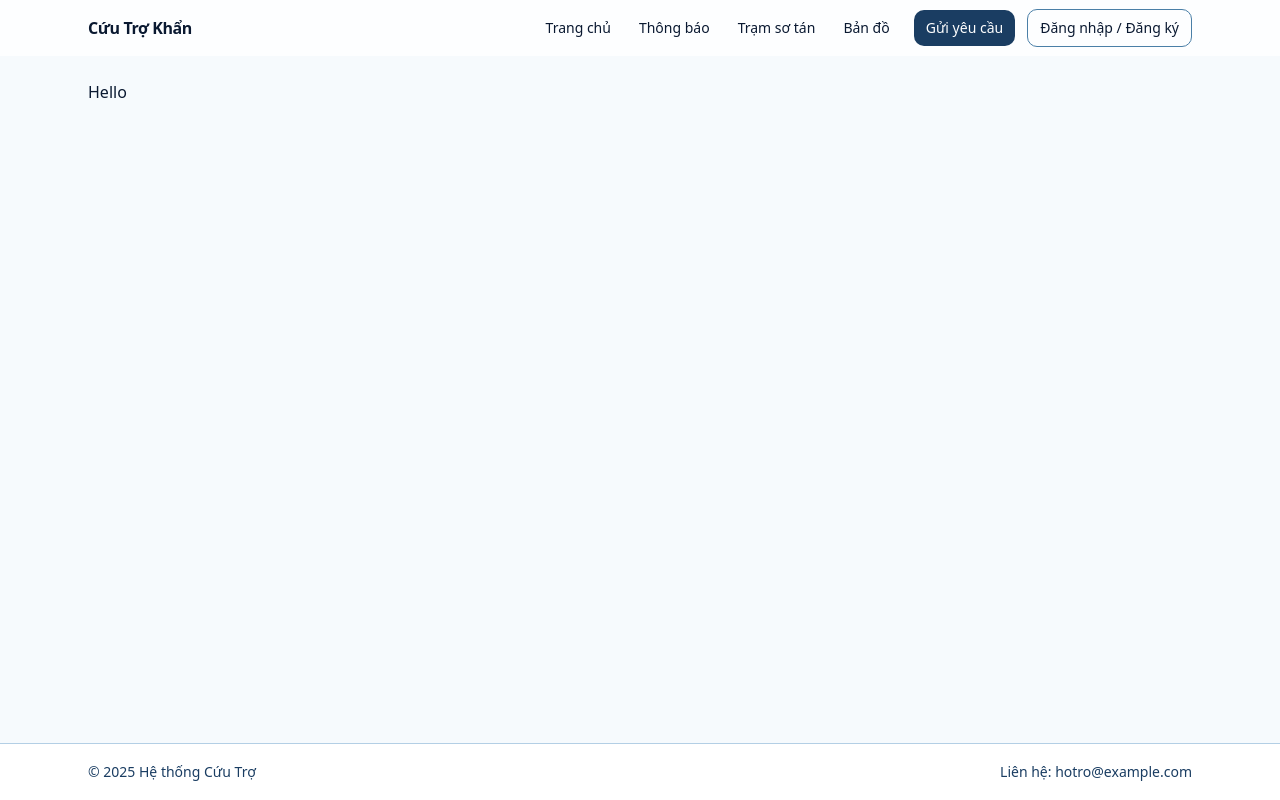
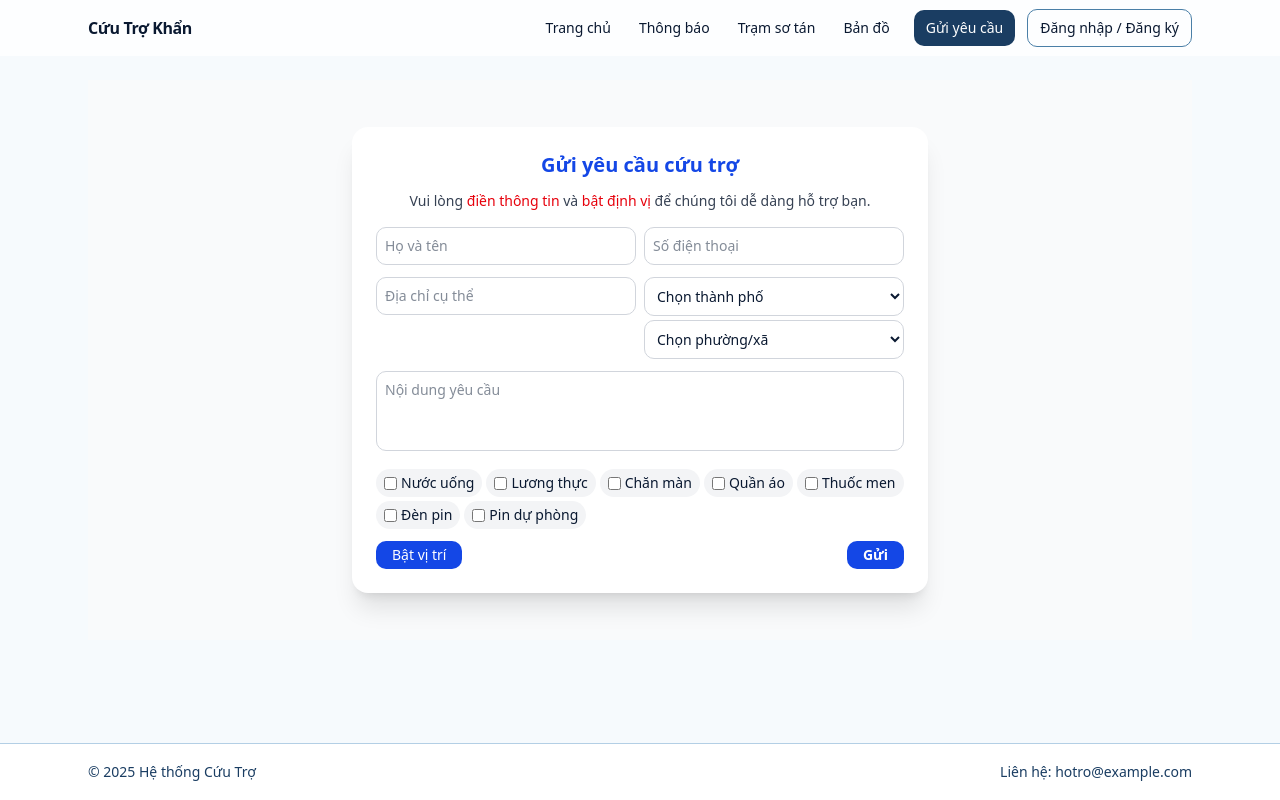
Before and after one commit to lennhatthanh/NCKH_FE, a React (Vite) app: page /yeu-cau in a window 1280 px wide. Built offline with nearby package versions, Linux system fonts and the light colour scheme; what axios-mock-adapter would draw is missing.

Commit message:
Refactor TramSoTan and YeuCauPublic components; add new data fetching logic, improve form handling, and enhance user experience with location features

```diff
--- a/src/index.css
+++ b/src/index.css
@@ -34,7 +34,9 @@ body,
 ::-webkit-scrollbar {
     display: none;
 }
-
+button {
+    cursor: pointer;
+}
 @import "tailwindcss";
 @import "tw-animate-css";
 
--- a/src/pages/admin/TramSoTan.jsx
+++ b/src/pages/admin/TramSoTan.jsx
@@ -30,7 +30,7 @@ const defaultTramSoTan = {
     mo_ta: "",
     suc_chua: 0,
     dang_chua: 0,
-    tinh_trang: 1,
+    tinh_trang: true,
 };
 export default function TramSoTan() {
     const dispatch = useDispatch();
--- a/src/pages/user/TramSoTanPublic.jsx
+++ b/src/pages/user/TramSoTanPublic.jsx
@@ -1,16 +1,16 @@
 import React, { useEffect, useState } from "react";
 import { useDispatch, useSelector } from "react-redux";
 import { useNavigate } from "react-router-dom";
-import { dataTramSoTan } from "../../features/tramsotan/tramSoTanSlice";
+import { dataTramSoTan, dataTramSoTanOpen } from "../../features/tramsotan/tramSoTanSlice";
 
 export default function TramSoTanPublic() {
   const dispatch = useDispatch();
   const navigate = useNavigate();
-  const data = useSelector((state) => state.tramsotan.tramsotan) || [];
+  const data = useSelector((state) => state.tramsotan.tramsotanopen) || [];
   const [search, setSearch] = useState("");
 
   useEffect(() => {
-    dispatch(dataTramSoTan());
+    dispatch(dataTramSoTanOpen());
   }, [dispatch]);
 
   const filteredData = data.filter(
--- a/src/pages/user/YeuCauPublic.jsx
+++ b/src/pages/user/YeuCauPublic.jsx
@@ -1,45 +1,251 @@
-import { useDispatch, useSelector } from "react-redux";
-import { useEffect, useState } from "react";
+import { useState } from "react";
 
-const empty = { ho_va_ten:"", so_dien_thoai:"", dia_chi:"", phuong:"", quan:"", noi_dung:"" };
+const empty = {
+  id: "",
+  ho_va_ten: "",
+  so_dien_thoai: "",
+  dia_chi_cu_the: "",
+  phuong: "",
+  thanh_pho: "",
+  noi_dung: "",
+  vi_do: "",
+  kinh_do: "",
+};
+
+const vatDung = ["Nước uống", "Lương thực", "Chăn màn", "Quần áo", "Thuốc men", "Đèn pin", "Pin dự phòng"];
+
+const cities = {
+  "Đà Nẵng": ["Hải Châu", "Thanh Khê", "Ngũ Hành Sơn", "Sơn Trà"],
+  "Hà Nội": ["Ba Đình", "Hoàn Kiếm", "Tây Hồ", "Cầu Giấy"],
+  "TP HCM": ["Quận 1", "Quận 3", "Quận 5", "Quận 10"],
+};
 
 export default function YeuCauPublic() {
-  // const dispatch = useDispatch();
-  // const { sending, ok, error } = useSelector(s=>s.requests);
-  // const [form, setForm] = useState(empty);
+  const [form, setForm] = useState(empty);
+  const [locationEnabled, setLocationEnabled] = useState(false);
+  const [selectedItems, setSelectedItems] = useState([]);
+  const [errors, setErrors] = useState({});
+  const [showConfirm, setShowConfirm] = useState(false);
 
-  // useEffect(()=>()=>dispatch(resetState()),[dispatch]);
+  const handleChange = (e) => setForm({ ...form, [e.target.name]: e.target.value });
 
-  // const submit = (e) => {
-  //   e.preventDefault();
-  //   dispatch(createRequest(form))
-  //     .unwrap()
-  //     .then(()=> setForm(empty));
-  // };
+  const toggleItem = (item) => {
+    const updated = selectedItems.includes(item)
+      ? selectedItems.filter((i) => i !== item)
+      : [...selectedItems, item];
+    setSelectedItems(updated);
+    setForm({ ...form, noi_dung: updated.join(", ") });
+  };
 
-  // return (
-  //   <div className="max-w-3xl">
-  //     <h1 className="text-2xl font-semibold mb-4">Gửi yêu cầu hỗ trợ</h1>
+  const getLocation = () => {
+    if (!navigator.geolocation) {
+      alert("Trình duyệt không hỗ trợ định vị.");
+      return;
+    }
+    navigator.geolocation.getCurrentPosition(
+      (position) => {
+        setForm({ ...form, vi_do: position.coords.latitude, kinh_do: position.coords.longitude });
+        setLocationEnabled(true);
+      },
+      () => alert("Vui lòng cho phép truy cập vị trí.")
+    );
+  };
 
-  //     {ok === true  && <div className="mb-4 p-3 rounded-lg border border-green-200 text-green-700 bg-green-50">Đã gửi yêu cầu. Cảm ơn bạn!</div>}
-  //     {ok === false && <div className="mb-4 p-3 rounded-lg border border-red-200 text-red-700 bg-red-50">Gửi thất bại: {error || "Vui lòng thử lại."}</div>}
+  const validate = () => {
+    const errs = {};
+    if (!form.ho_va_ten.trim()) errs.ho_va_ten = "Họ và tên bắt buộc";
+    if (!form.so_dien_thoai.match(/^\d{10,11}$/)) errs.so_dien_thoai = "Số điện thoại không hợp lệ (10-11 số)";
+    if (!form.dia_chi_cu_the.trim()) errs.dia_chi_cu_the = "Địa chỉ cụ thể bắt buộc";
+    if (!form.thanh_pho) errs.thanh_pho = "Chọn thành phố";
+    if (!form.phuong) errs.phuong = "Chọn phường/xã";
+    if (!form.noi_dung.trim()) errs.noi_dung = "Nội dung yêu cầu bắt buộc";
+    setErrors(errs);
+    return Object.keys(errs).length === 0;
+  };
 
-  //     <form onSubmit={submit} className="rounded-xl border border-ocean-100 bg-white p-5 grid grid-cols-1 md:grid-cols-2 gap-3">
-  //       <input required placeholder="Họ và tên" value={form.ho_va_ten} onChange={e=>setForm({...form, ho_va_ten:e.target.value})} className="px-3 py-2 rounded-lg border border-ocean-100"/>
-  //       <input required placeholder="Số điện thoại" value={form.so_dien_thoai} onChange={e=>setForm({...form, so_dien_thoai:e.target.value})} className="px-3 py-2 rounded-lg border border-ocean-100"/>
-  //       <input placeholder="Phường" value={form.phuong} onChange={e=>setForm({...form, phuong:e.target.value})} className="px-3 py-2 rounded-lg border border-ocean-100"/>
-  //       <input placeholder="Quận" value={form.quan} onChange={e=>setForm({...form, quan:e.target.value})} className="px-3 py-2 rounded-lg border border-ocean-100"/>
-  //       <input placeholder="Địa chỉ" value={form.dia_chi} onChange={e=>setForm({...form, dia_chi:e.target.value})} className="md:col-span-2 px-3 py-2 rounded-lg border border-ocean-100"/>
-  //       <textarea required placeholder="Nội dung cần hỗ trợ" rows={5} value={form.noi_dung} onChange={e=>setForm({...form, noi_dung:e.target.value})} className="md:col-span-2 px-3 py-2 rounded-lg border border-ocean-100"/>
-  //       <div className="md:col-span-2 flex justify-end gap-2">
-  //         <button type="submit" disabled={sending} className="px-4 py-2 rounded-lg bg-ocean-500 text-white disabled:opacity-60">
-  //           {sending ? "Đang gửi…" : "Gửi yêu cầu"}
-  //         </button>
-  //       </div>
-  //     </form>
-  //   </div>
-  // );
+  const handleSubmit = (e) => {
+    e.preventDefault();
+    if (!validate()) return;
+    if (!locationEnabled) {
+      setShowConfirm(true); // hiện modal confirm
+      return;
+    }
+    submitForm();
+  };
+
+  const submitForm = () => {
+    console.log("Form submitted:", form);
+    alert("Yêu cầu đã được gửi!");
+    setForm(empty);
+    setSelectedItems([]);
+    setLocationEnabled(false);
+    setErrors({});
+    setShowConfirm(false);
+  };
+
   return (
-    <>Hello</>
-  )
+    <div className="flex items-center justify-center bg-gray-50 p-4 min-h-[70vh]">
+      <div className="bg-white rounded-2xl shadow-xl w-full max-w-xl p-6">
+        <h2 className="text-xl font-bold text-blue-700 mb-3 text-center">Gửi yêu cầu cứu trợ</h2>
+        <p className="text-gray-700 mb-4 text-center text-sm">
+          Vui lòng <span className="text-red-600">điền thông tin</span> và <span className="text-red-600">bật định vị</span> để chúng tôi dễ dàng hỗ trợ bạn.
+        </p>
+
+        <form onSubmit={handleSubmit} className="space-y-3">
+          {/* Họ và tên + SĐT */}
+          <div className="grid grid-cols-2 gap-2">
+            <div className="flex flex-col">
+              <input
+                type="text"
+                name="ho_va_ten"
+                placeholder="Họ và tên"
+                value={form.ho_va_ten}
+                onChange={handleChange}
+                className={`border rounded-lg p-2 text-sm focus:outline-none focus:ring-2 ${
+                  errors.ho_va_ten ? "border-red-500 focus:ring-red-300" : "border-gray-300 focus:ring-blue-300"
+                }`}
+                required
+              />
+              {errors.ho_va_ten && <span className="text-red-500 text-xs">{errors.ho_va_ten}</span>}
+            </div>
+            <div className="flex flex-col">
+              <input
+                type="text"
+                name="so_dien_thoai"
+                placeholder="Số điện thoại"
+                value={form.so_dien_thoai}
+                onChange={handleChange}
+                className={`border rounded-lg p-2 text-sm focus:outline-none focus:ring-2 ${
+                  errors.so_dien_thoai ? "border-red-500 focus:ring-red-300" : "border-gray-300 focus:ring-blue-300"
+                }`}
+                required
+              />
+              {errors.so_dien_thoai && <span className="text-red-500 text-xs">{errors.so_dien_thoai}</span>}
+            </div>
+          </div>
+
+          {/* Địa chỉ + Thành phố/Phường */}
+          <div className="grid grid-cols-2 gap-2">
+            <div className="flex flex-col">
+              <input
+                type="text"
+                name="dia_chi_cu_the"
+                placeholder="Địa chỉ cụ thể"
+                value={form.dia_chi_cu_the}
+                onChange={handleChange}
+                className={`border rounded-lg p-2 text-sm focus:outline-none focus:ring-2 ${
+                  errors.dia_chi_cu_the ? "border-red-500 focus:ring-red-300" : "border-gray-300 focus:ring-blue-300"
+                }`}
+                required
+              />
+              {errors.dia_chi_cu_the && <span className="text-red-500 text-xs">{errors.dia_chi_cu_the}</span>}
+            </div>
+
+            <div className="flex flex-col">
+              <select
+                name="thanh_pho"
+                value={form.thanh_pho}
+                onChange={handleChange}
+                className={`border rounded-lg p-2 text-sm focus:outline-none focus:ring-2 ${
+                  errors.thanh_pho ? "border-red-500 focus:ring-red-300" : "border-gray-300 focus:ring-blue-300"
+                }`}
+              >
+                <option value="">Chọn thành phố</option>
+                {Object.keys(cities).map((city) => (
+                  <option key={city} value={city}>
+                    {city}
+                  </option>
+                ))}
+              </select>
+              {errors.thanh_pho && <span className="text-red-500 text-xs">{errors.thanh_pho}</span>}
+
+              <select
+                name="phuong"
+                value={form.phuong}
+                onChange={handleChange}
+                className={`border rounded-lg p-2 text-sm focus:outline-none focus:ring-2 mt-1 ${
+                  errors.phuong ? "border-red-500 focus:ring-red-300" : "border-gray-300 focus:ring-blue-300"
+                }`}
+                disabled={!form.thanh_pho}
+              >
+                <option value="">Chọn phường/xã</option>
+                {form.thanh_pho && cities[form.thanh_pho].map((p) => <option key={p} value={p}>{p}</option>)}
+              </select>
+              {errors.phuong && <span className="text-red-500 text-xs">{errors.phuong}</span>}
+            </div>
+          </div>
+
+          {/* Nội dung + Vật dụng */}
+          <textarea
+            name="noi_dung"
+            placeholder="Nội dung yêu cầu"
+            value={form.noi_dung}
+            onChange={handleChange}
+            className={`w-full border rounded-lg p-2 text-sm focus:outline-none focus:ring-2 resize-none h-20 ${
+              errors.noi_dung ? "border-red-500 focus:ring-red-300" : "border-gray-300 focus:ring-blue-300"
+            }`}
+            required
+          />
+
+          <div className="flex flex-wrap gap-1 text-sm">
+            {vatDung.map((item) => (
+              <label key={item} className="flex items-center gap-1 bg-gray-100 px-2 py-1 rounded-full cursor-pointer hover:bg-blue-100">
+                <input
+                  type="checkbox"
+                  checked={selectedItems.includes(item)}
+                  onChange={() => toggleItem(item)}
+                  className="accent-blue-500"
+                />
+                <span>{item}</span>
+              </label>
+            ))}
+          </div>
+
+          {/* Nút bật vị trí + gửi */}
+          <div className="flex justify-between items-center mt-2">
+            <button
+              type="button"
+              onClick={getLocation}
+              className={`px-4 py-1 rounded-lg text-sm ${
+                locationEnabled ? "bg-green-600 text-white cursor-default" : "bg-blue-700 text-white hover:bg-blue-800 transition"
+              }`}
+            >
+              {locationEnabled ? "Đã bật vị trí" : "Bật vị trí"}
+            </button>
+
+            <button
+              type="submit"
+              className="bg-blue-700 text-white px-4 py-1 rounded-lg text-sm font-semibold hover:bg-blue-800 transition"
+            >
+              Gửi
+            </button>
+          </div>
+        </form>
+      </div>
+
+      {/* Modal confirm */}
+      {showConfirm && (
+        <div className="fixed inset-0 flex items-center justify-center bg-black/50 z-50">
+          <div className="bg-white rounded-xl p-6 w-80 text-center shadow-lg">
+            <h3 className="text-lg font-bold mb-2">Bạn chưa bật định vị</h3>
+            <p className="text-sm mb-4">Bạn có muốn tiếp tục gửi yêu cầu mà không bật định vị không?</p>
+            <div className="flex justify-around">
+              <button
+                onClick={() => setShowConfirm(false)}
+                className="px-4 py-1 rounded-lg border border-gray-300 hover:bg-gray-100 transition"
+              >
+                Hủy
+              </button>
+              <button
+                onClick={submitForm}
+                className="px-4 py-1 rounded-lg bg-blue-700 text-white hover:bg-blue-800 transition"
+              >
+                Tiếp tục
+              </button>
+            </div>
+          </div>
+        </div>
+      )}
+    </div>
+  );
 }
```
Also changed, not shown: src/features/tramsotan/tramSoTanSlice.jsx (+12 -0 lines), src/pages/user/MapPublic.jsx (+11 -4 lines).
